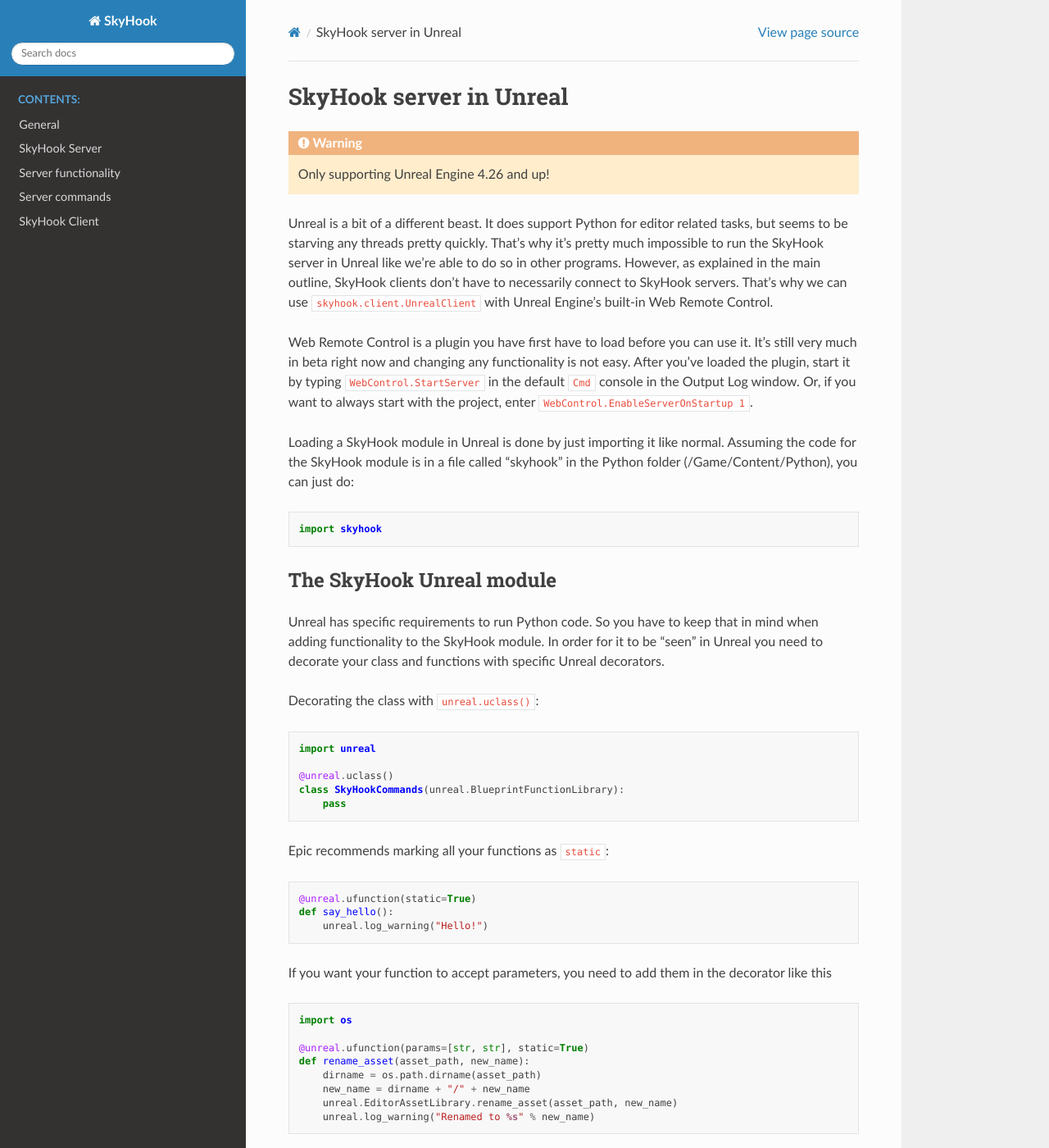
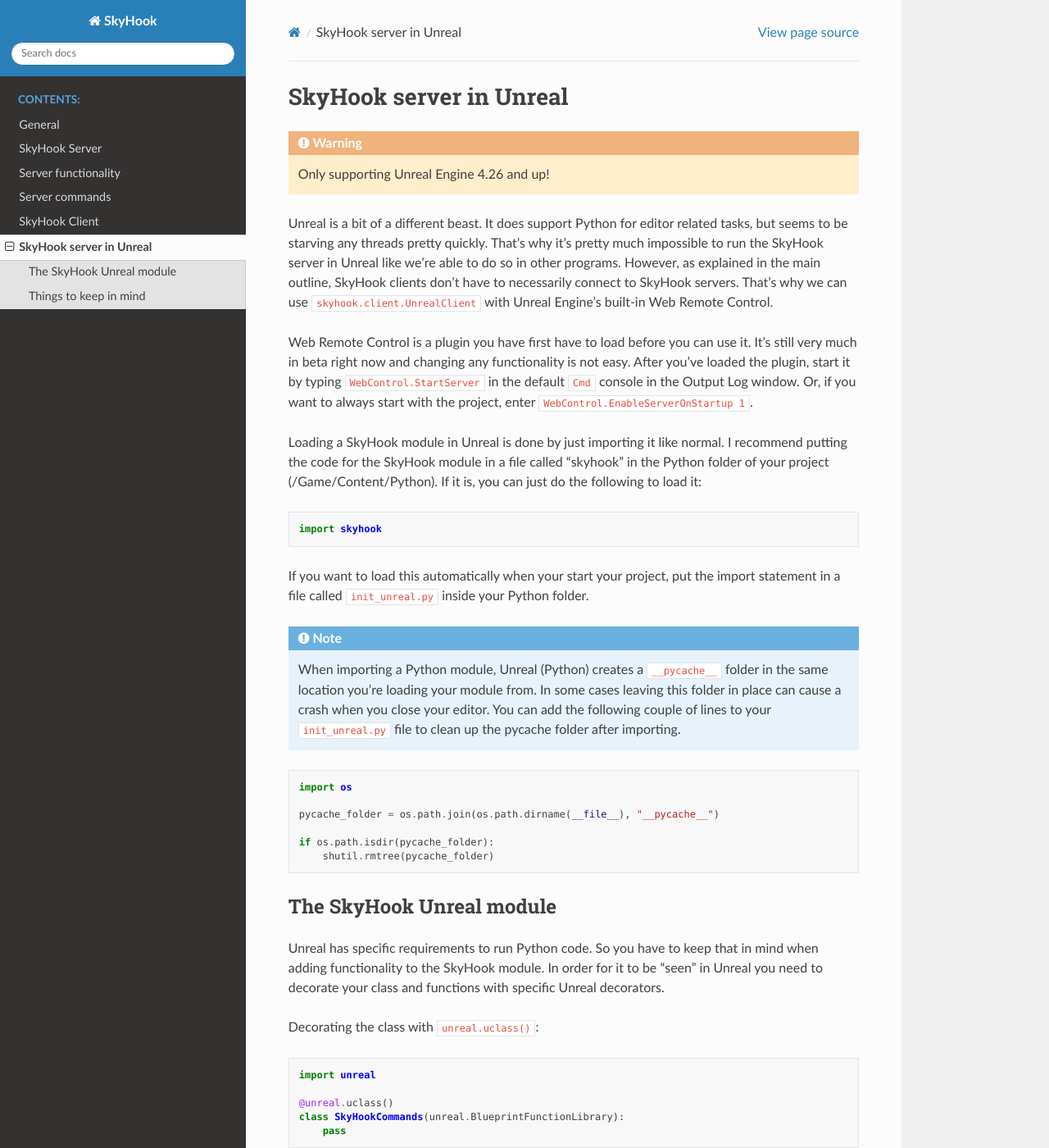
Before and after one commit to EmbarkStudios/skyhook, a Sphinx documentation site: the page built from docs/source/unreal_engine_server.rst, in a window 1280 px wide and 1400 px high. Shown: the whole window at 82% size. Built offline with Sphinx 7.4.7 and the Read the Docs theme 2.0.0, drawn with Linux system fonts in a browser that asks for light colours; pages that are not in the unit, such as notebooks, are missing from menus; some of the changed text lies outside the part shown.

````diff
--- a/docs/source/index.rst
+++ b/docs/source/index.rst
@@ -31,7 +31,8 @@
    server_functionality
    server_commands
    client
-   unreal_engine
+   unreal_engine_server
+   unreal_engine_client
 
 
 
--- a/docs/source/unreal_engine_server.rst
+++ b/docs/source/unreal_engine_server.rst
@@ -9,11 +9,27 @@
 
 Web Remote Control is a plugin you have first have to load before you can use it. It's still very much in beta right now and changing any functionality is not easy. After you've loaded the plugin, start it by typing ``WebControl.StartServer`` in the default ``Cmd`` console in the Output Log window. Or, if you want to always start with the project, enter ``WebControl.EnableServerOnStartup 1``.
 
-Loading a SkyHook module in Unreal is done by just importing it like normal. Assuming the code for the SkyHook module is in a file called "skyhook" in the Python folder (/Game/Content/Python), you can just do:
+Loading a SkyHook module in Unreal is done by just importing it like normal. I recommend putting the code for the SkyHook module in a file called "skyhook" in the Python folder  of your project (/Game/Content/Python). If it is, you can just do the following to load it:
 
 .. code-block:: python
 
     import skyhook
+
+
+If you want to load this automatically when your start your project, put the import statement in a file called ``init_unreal.py`` inside your Python folder.
+
+.. note::
+
+    When importing a Python module, Unreal (Python) creates a ``__pycache__`` folder in the same location you're loading your module from. In some cases leaving this folder in place can cause a crash when you close your editor. You can add the following couple of lines to your ``init_unreal.py`` file to clean up the pycache folder after importing.
+
+.. code-block:: python
+
+    import os
+
+    pycache_folder = os.path.join(os.path.dirname(__file__), "__pycache__")
+
+    if os.path.isdir(pycache_folder):
+        shutil.rmtree(pycache_folder)
 
 
 The SkyHook Unreal module
@@ -84,7 +100,10 @@
 ----------------------
 
 .. warning::
-    In 4.26 and 4.26.1 there's a bug that causes your editor to crash if you're returning a non-empty ``unreal.Array``` over Web Remote Control from Python. It's been reported and hopefully will get fixed soon. This is an example function that will crash UE.
+    In 4.26 and 4.26.1 there's a bug that causes your editor to crash if you're returning a non-empty ``unreal.Array``` over Web Remote Control from Python. It's been reported and hopefully will get fixed soon.
+
+
+This is an example function that will crash UE.
 
 .. code-block:: python
 
````
